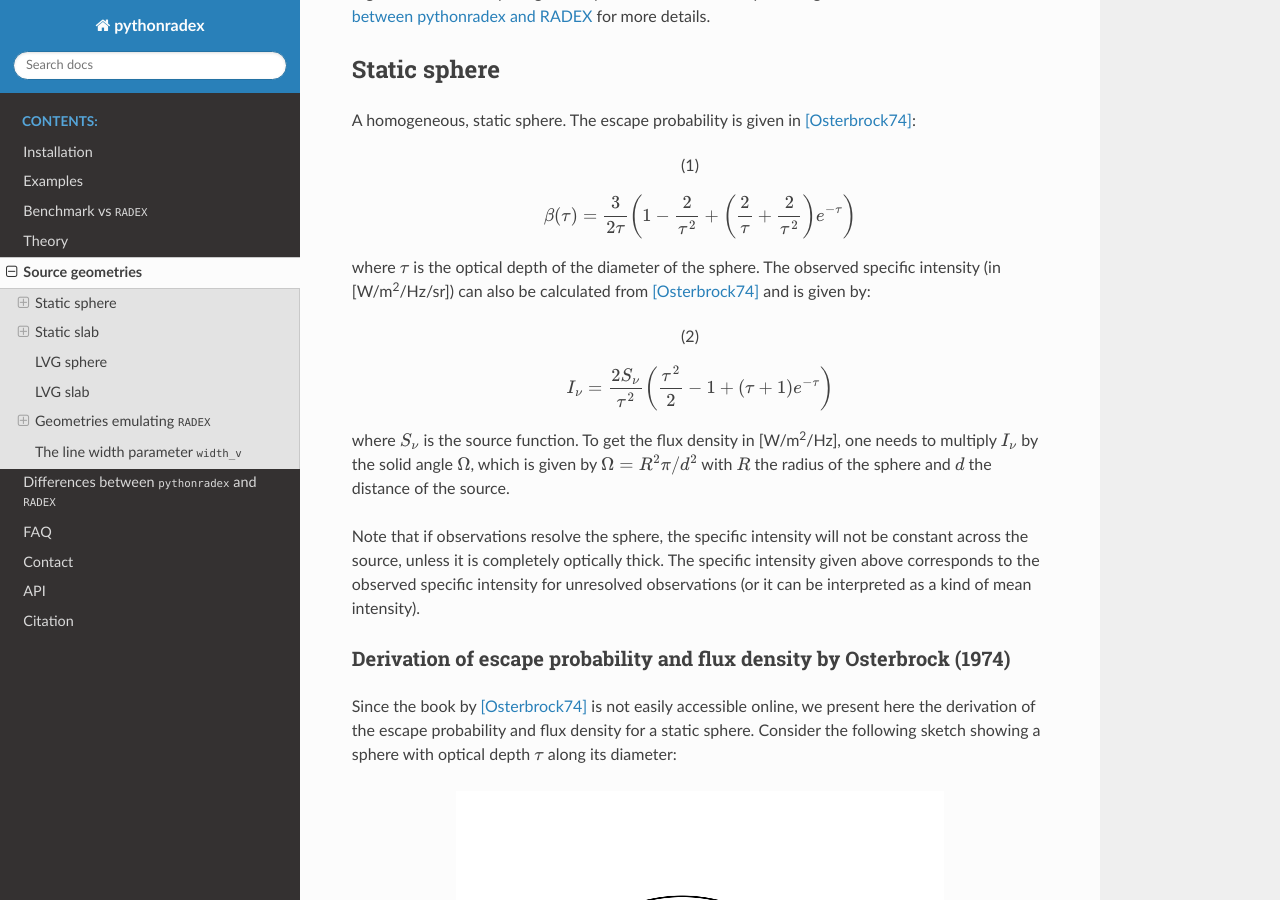
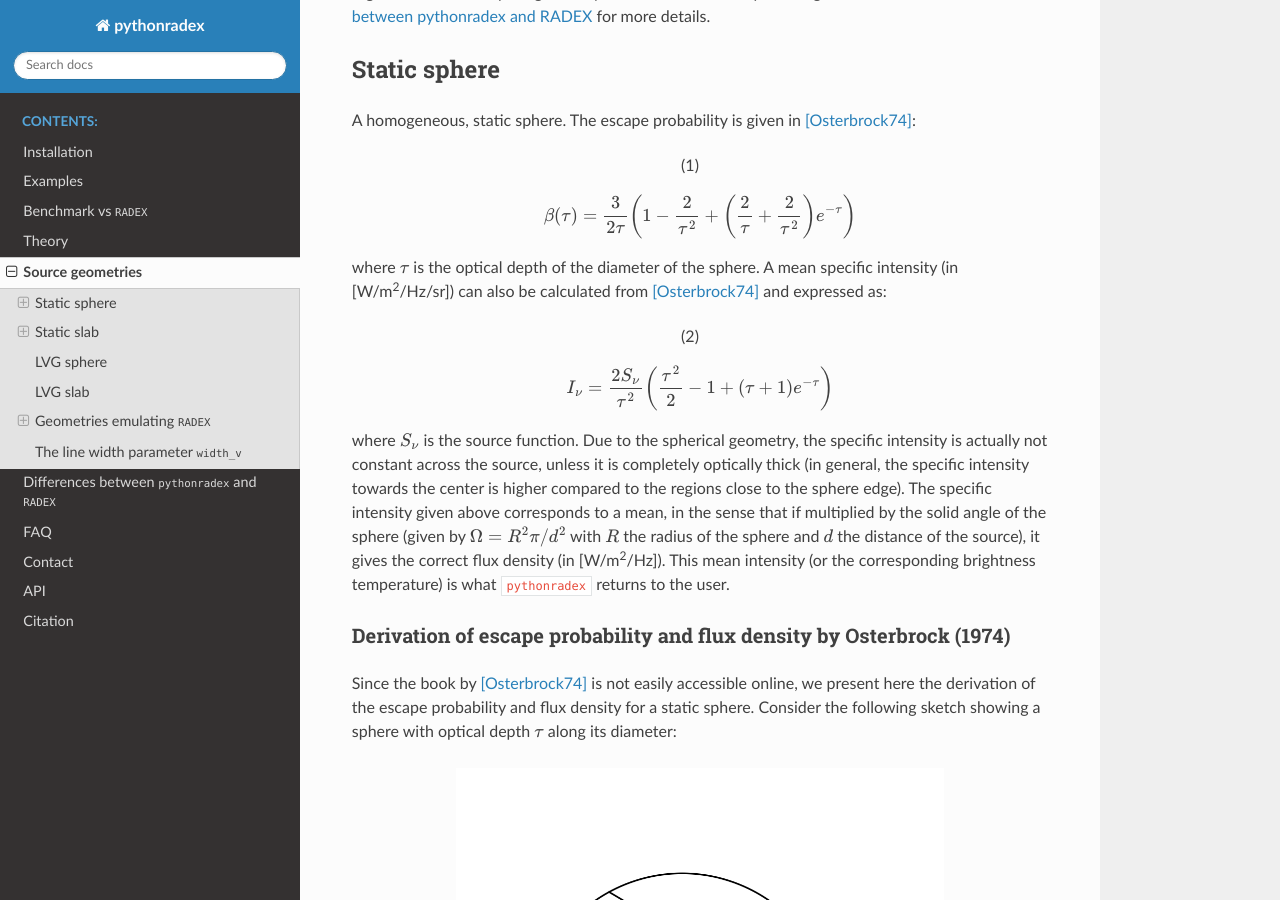
Before and after one commit to gica3618/pythonradex, a Sphinx documentation site: the page built from docs/geometry.rst, in a window 1280 px wide and 900 px high, scrolled down 397 px. Built offline with Sphinx 7.4.7 and the Read the Docs theme 3.1.0, drawn with Linux system fonts in a browser that asks for light colours; some of the changed text lies outside the part shown.

Commit message:
docs updates

```diff
--- a/docs/geometry.rst
+++ b/docs/geometry.rst
@@ -17,16 +17,14 @@ A homogeneous, static sphere. The escape probability is given in [Osterbrock74]_
 
     \beta(\tau) = \frac{3}{2\tau}\left(1-\frac{2}{\tau^2}+\left(\frac{2}{\tau}+\frac{2}{\tau^2}\right) e^{-\tau}\right)
 
-where :math:`\tau` is the optical depth of the diameter of the sphere. The observed specific intensity (in [W/m\ :sup:`2`/Hz/sr]) can also be calculated from [Osterbrock74]_ and is given by:
+where :math:`\tau` is the optical depth of the diameter of the sphere. A mean specific intensity (in [W/m\ :sup:`2`/Hz/sr]) can also be calculated from [Osterbrock74]_ and expressed as:
 
 .. math::
     :name: eq:intensity_static_sphere
 
     I_\nu = \frac{2S_\nu}{\tau^2}\left(\frac{\tau^2}{2}-1+(\tau+1)e^{-\tau}\right)
 
-where :math:`S_\nu` is the source function. To get the flux density in [W/m\ :sup:`2`/Hz], one needs to multiply :math:`I_\nu` by the solid angle :math:`\Omega`, which is given by :math:`\Omega=R^2\pi/d^2` with :math:`R` the radius of the sphere and :math:`d` the distance of the source.
-
-Note that if observations resolve the sphere, the specific intensity will not be constant across the source, unless it is completely optically thick. The specific intensity given above corresponds to the observed specific intensity for unresolved observations (or it can be interpreted as a kind of mean intensity).
+where :math:`S_\nu` is the source function. Due to the spherical geometry, the specific intensity is actually not constant across the source, unless it is completely optically thick (in general, the specific intensity towards the center is higher compared to the regions close to the sphere edge). The specific intensity given above corresponds to a mean, in the sense that if multiplied by the solid angle of the sphere (given by :math:`\Omega=R^2\pi/d^2` with :math:`R` the radius of the sphere and :math:`d` the distance of the source), it gives the correct flux density (in [W/m\ :sup:`2`/Hz]). This mean intensity (or the corresponding brightness temperature) is what ``pythonradex`` returns to the user.
 
 Derivation of escape probability and flux density by Osterbrock (1974)
 ^^^^^^^^^^^^^^^^^^^^^^^^^^^^^^^^^^^^^^^^^^^^^^^^^^^^^^^^^^^^^^^^^^^^^^^^^^^^^^^^^^^^^^^^^^^^^^^^^^^^
@@ -172,13 +170,13 @@ Using :math:`p=\frac{v_p R}{V}` and the solid angle of the sphere :math:`\Omega=
 
     F_\nu = S_\nu(1-e^{-\tau})\Omega\left(1-\frac{v^2}{V^2}\right)
 
-where we dropped the index :math:`p` from the velocity :math:`v`. The latter can be converted to frequency as :math:`v=c(1-\nu/\nu_0)` with :math:`c` the speed of light and :math:`\nu_0` the rest frequency. Note that the above equation applies for :math:`|v|\leq V`. For :math:`|v|>V`, the flux vanishes. Finally, the observed specific intensity is simply
+where we dropped the index :math:`p` from the velocity :math:`v`. The latter can be converted to frequency as :math:`v=c(1-\nu/\nu_0)` with :math:`c` the speed of light and :math:`\nu_0` the rest frequency. Note that the above equation applies for :math:`|v|\leq V`. For :math:`|v|>V`, the flux vanishes. Finally, the specific intensity is simply expressed as
 
 .. math::
 
     I_\nu = F_\nu/\Omega = S_\nu(1-e^{-\tau})\left(1-\frac{v^2}{V^2}\right)
 
-As in the case of the static sphere, also for the LVG sphere ``RADEX`` incorrectly uses the formula for a slab geometry to calculate the specific intensity (see :doc:`difference_pythonradex_RADEX` for more details).
+As in the case of the static sphere, also for the LVG sphere ``RADEX`` incorrectly uses the formula for a slab geometry to calculate the specific intensity (see :doc:`difference_pythonradex_RADEX` for more details), although note that at :math:`v=0` (line center), the two formulas agree. So in terms of emission at the line center, the two codes agree.
 
 
 LVG slab
```
Also changed, not shown: docs/difference_pythonradex_RADEX.rst (+5 -1 lines).
